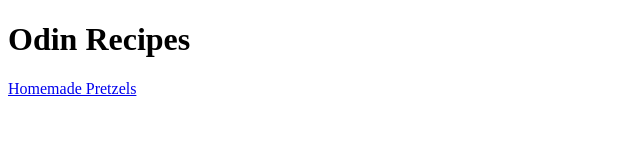
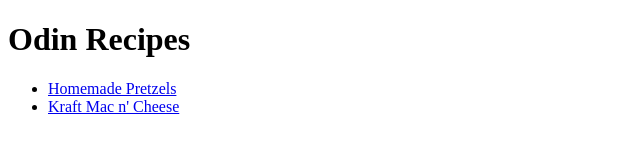
Before and after one commit to cporter45/odin-recipes, a plain HTML site: page index.html in a window 1280 px wide. Shown: the whole page, without its empty margins (0-640 px from the left). Drawn offline with Linux system fonts and the light colour scheme.

Commit message:
Create kraft_mac_and_cheese.html and add the link to index.html

```diff
--- a/index.html
+++ b/index.html
@@ -6,7 +6,11 @@
     </head>
     <body>
         <h1>Odin Recipes</h1>
-        <a href="./recipes/pretzels.html">Homemade Pretzels</a>
+        <ul>
+            <li><a href="./recipes/pretzels.html">Homemade Pretzels</a></li>
+            <li><a href="./recipes/kraft_mac_and_cheese.html">Kraft Mac n' Cheese</a></li>
+
+        </ul>
 
     </body>
 </html>
```
Also changed, not shown: recipes/kraft_mac_and_cheese.html (added).
